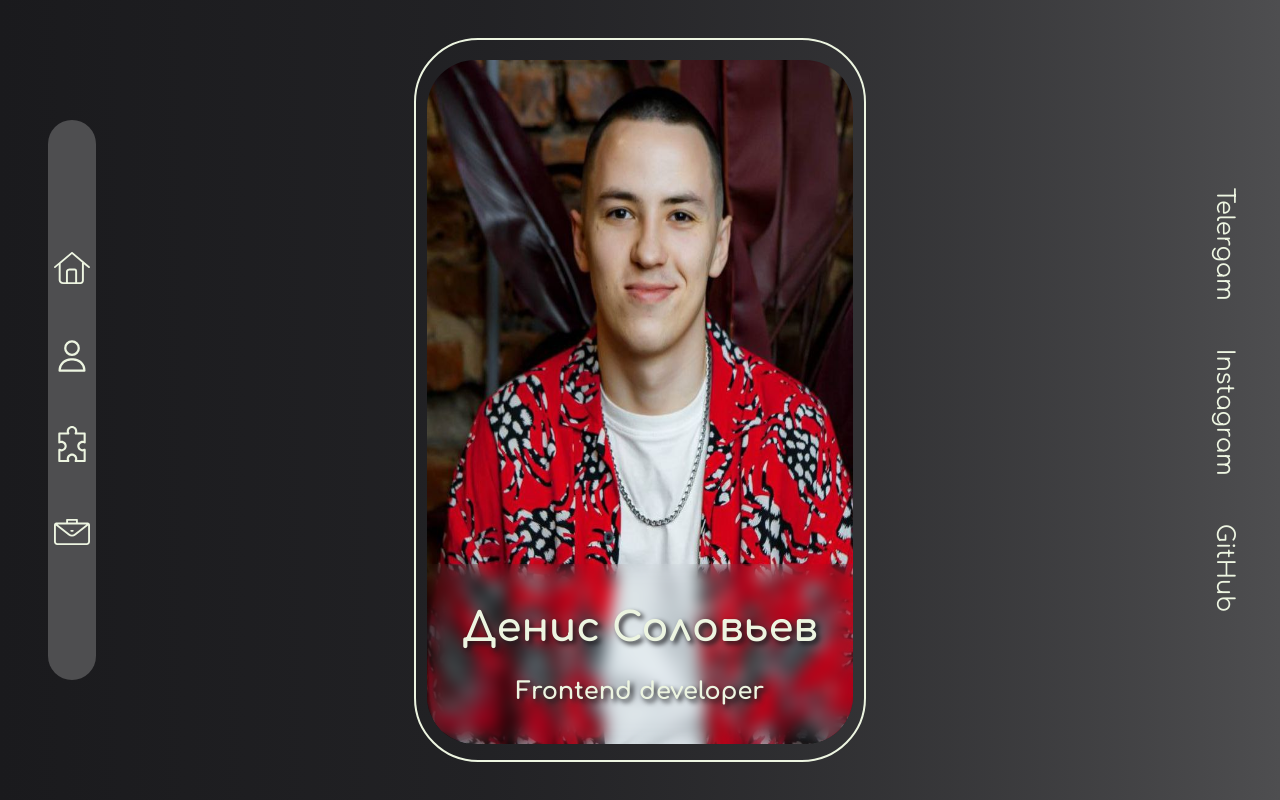
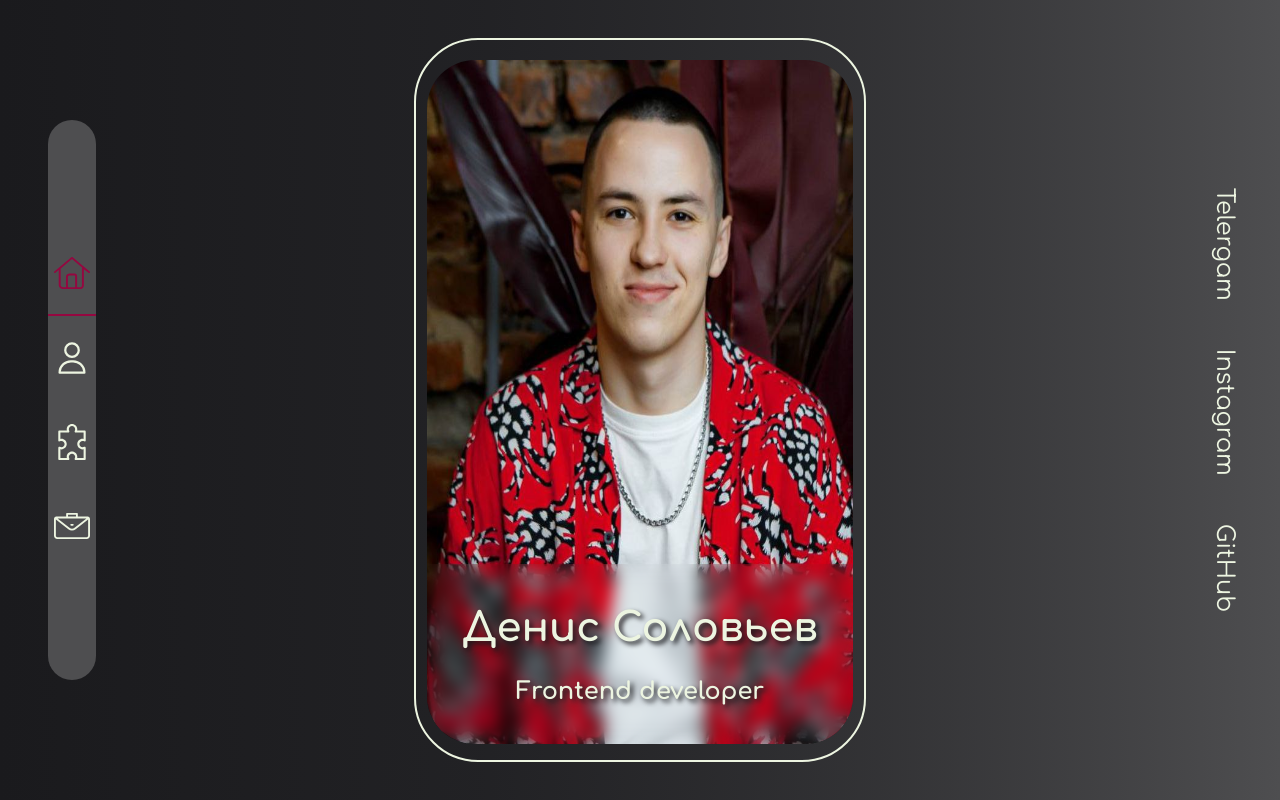
Before and after one commit to DenisSoloviev1/Card_2.0, a React (Create React App) app: page / in a window 1280 px wide. Shown: the top 800 px of the page. Built offline with nearby package versions, Linux system fonts and the light colour scheme.

Commit message:
теперь Nav показывает активную кнопку

```diff
--- a/src/Nav/Nav.jsx
+++ b/src/Nav/Nav.jsx
@@ -1,9 +1,24 @@
 import "./Nav.scss";
+import React, {useState} from "react";
+
 export default function Nav() {
+  const [activeButton, setActiveButton] = useState('intro');
+  function ButtonItem({ svg, isActive, id }) {
+    return (
+      <button
+        className={isActive ? "button active" : "button"}
+        onClick={() => setActiveButton(id)}
+      >
+        {svg}
+      </button>
+    );
+  }
+
   return (
     <nav>
-      <button>
-        <svg className="icon" id="intro" viewBox="0 0 74.398 74.398">
+      <ButtonItem
+        svg={
+          <svg className="icon" viewBox="0 0 74.398 74.398">
             <g>
               <g>
                 <path
@@ -19,33 +34,50 @@ export default function Nav() {
               </g>
             </g>
           </svg>
-      </button>
-      <button>
-        <svg className="icon" id="about_me" viewBox="0 0 32 32">
-          <title />
+        }
+        isActive={activeButton === "intro"}
+        id="intro"
+      />
+
+      <ButtonItem
+        svg={
+          <svg className="icon" viewBox="0 0 32 32">
             <g>
               <path d="M16,16A7,7,0,1,0,9,9,7,7,0,0,0,16,16ZM16,4a5,5,0,1,1-5,5A5,5,0,0,1,16,4Z" />
               <path d="M17,18H15A11,11,0,0,0,4,29a1,1,0,0,0,1,1H27a1,1,0,0,0,1-1A11,11,0,0,0,17,18ZM6.06,28A9,9,0,0,1,15,20h2a9,9,0,0,1,8.94,8Z" />
             </g>
           </svg>
-      </button>
-      <button>
-        <svg className="icon" id="skills" viewBox="0 0 512 512">
+        }
+        isActive={activeButton === "about_me"}
+        id="about_me"
+      />
+
+      <ButtonItem
+        svg={
+          <svg className="icon" viewBox="0 0 512 512">
             <g>
               <g>
                 <path d="M406,241c7.914,0,15.691,2.079,22.489,6.011c9.993,5.78,22.511-1.457,22.511-12.984V106c0-8.284-6.716-15-15-15H329.376 C330.445,85.764,331,80.379,331,75c0-41.355-33.645-75-75-75c-41.355,0-75,33.645-75,75c0,5.379,0.555,10.764,1.624,16H76 c-8.284,0-15,6.716-15,15v128.027c0,11.545,12.532,18.753,22.511,12.984C90.309,243.079,98.086,241,106,241 c24.813,0,45,20.187,45,45s-20.187,45-45,45c-7.914,0-15.691-2.079-22.489-6.011C73.518,319.21,61,326.443,61,337.973V497 c0,8.284,6.716,15,15,15h128.027c11.543,0,18.758-12.532,12.983-22.511C213.078,482.691,211,474.915,211,467 c0-24.813,20.187-45,45-45s45,20.187,45,45c0,7.915-2.078,15.691-6.011,22.489c-5.782,9.992,1.457,22.511,12.983,22.511H436 c8.284,0,15-6.716,15-15V337.973c0-11.543-12.53-18.756-22.511-12.984C421.691,328.921,413.914,331,406,331 c-24.813,0-45-20.187-45-45S381.187,241,406,241z M406,361c5.058,0,10.084-0.511,15-1.512V482h-91.513 c1.002-4.917,1.513-9.942,1.513-15c0-41.355-33.645-75-75-75c-41.355,0-75,33.645-75,75c0,5.058,0.511,10.083,1.513,15H91V359.488 c4.916,1.001,9.942,1.512,15,1.512c41.355,0,75-33.645,75-75c0-41.355-33.645-75-75-75c-5.058,0-10.084,0.511-15,1.512V121 h113.027c11.543,0,18.758-12.532,12.983-22.511C213.191,91.885,211,83.324,211,75c0-24.813,20.187-45,45-45s45,20.187,45,45 c0,8.324-2.191,16.885-6.011,23.489c-5.782,9.992,1.457,22.511,12.983,22.511H421v91.512c-4.916-1.001-9.942-1.512-15-1.512 c-41.355,0-75,33.645-75,75S364.645,361,406,361z"></path>
               </g>
             </g>
           </svg>
-      </button>
-      <button>
-        <svg className="icon" id="portfolio" viewBox="0 0 230.754 230.754">
+        }
+        isActive={activeButton === "skills"}
+        id="skills"
+      />
+
+      <ButtonItem
+        svg={
+          <svg className="icon" viewBox="0 0 230.754 230.754">
             <g>
               <path d="m215.94,55.127h-63.065v-17.746c0-3.313-2.687-6-6-6h-62.996c-3.313,0-6,2.687-6,6v17.747h-63.066c-8.167-0.001-14.813,6.644-14.813,14.812v108.324c0,11.639 9.469,21.108 21.108,21.108h188.537c11.64,0 21.108-9.469 21.108-21.108v-108.324c0.001-8.168-6.645-14.813-14.813-14.813zm-6.294,132.246h-188.538c-5.022,0-9.108-4.086-9.108-9.108v-104.412l79.758,62.611c6.954,5.459 15.285,8.188 23.619,8.188 8.332,0 16.667-2.73 23.619-8.188l79.758-62.611v104.412c2.84217e-14,5.022-4.086,9.108-9.108,9.108zm-1.76-120.246l-76.301,59.897c-9.543,7.491-22.875,7.492-32.418,0l-76.3-59.897h185.019zm-118.007-23.746h50.996v11.747h-50.996v-11.747z"></path>
               <path d="m110.627,114.026h9.5c3.313,0 6-2.687 6-6s-2.687-6-6-6h-9.5c-3.313,0-6,2.687-6,6s2.686,6 6,6z"></path>
             </g>
           </svg>
-      </button>
+        }
+        isActive={activeButton === "portfolio"}
+        id="portfolio"
+      />
     </nav>
   );
 }
--- a/src/Nav/Nav.scss
+++ b/src/Nav/Nav.scss
@@ -10,16 +10,15 @@ nav {
   height: 70vh;
   background-color: $color2;
   left: 3rem;
-  gap: 2rem;
   border-radius: 3rem;
 
-  button{
+  button {
     display: flex;
     flex-direction: column;
     justify-content: center;
     align-items: center;
     width: 100%;
-    height: 10%;
+    height: 15%;
     border: 0px;
     background-color: $color2;
 
@@ -29,8 +28,14 @@ nav {
 
     .icon:hover {
       fill: $color4;
-      animation: bounce 1s;
       cursor: pointer;
     }
   }
+  .active {
+    border-bottom: 2px solid $color4;
+    svg {
+      fill: $color4;
+      animation: bounce 1s;
+    }
+  }
 }
```
Lines whose indentation alone changed are shown as unchanged.
